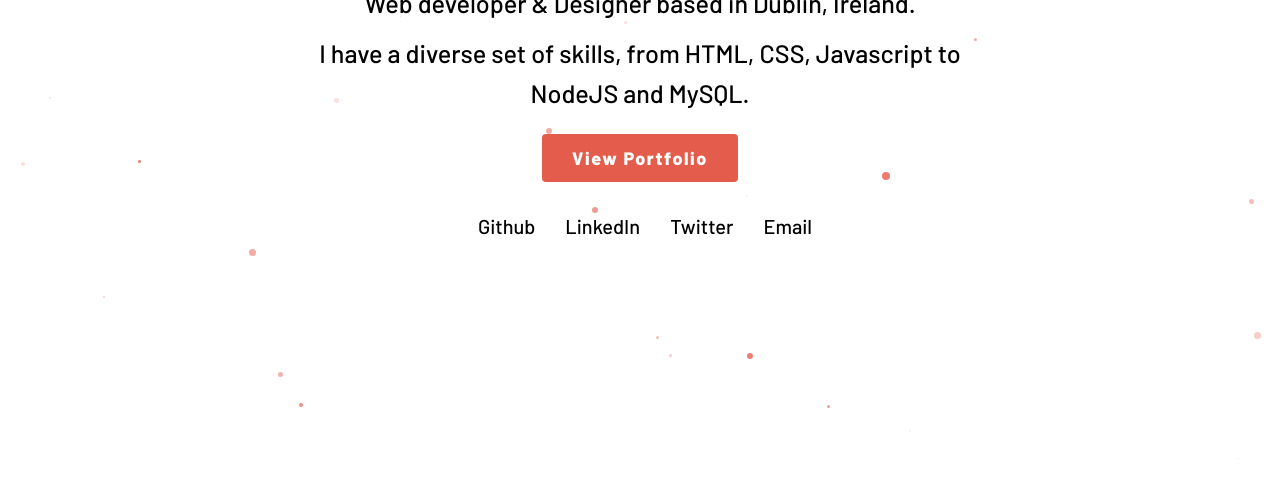
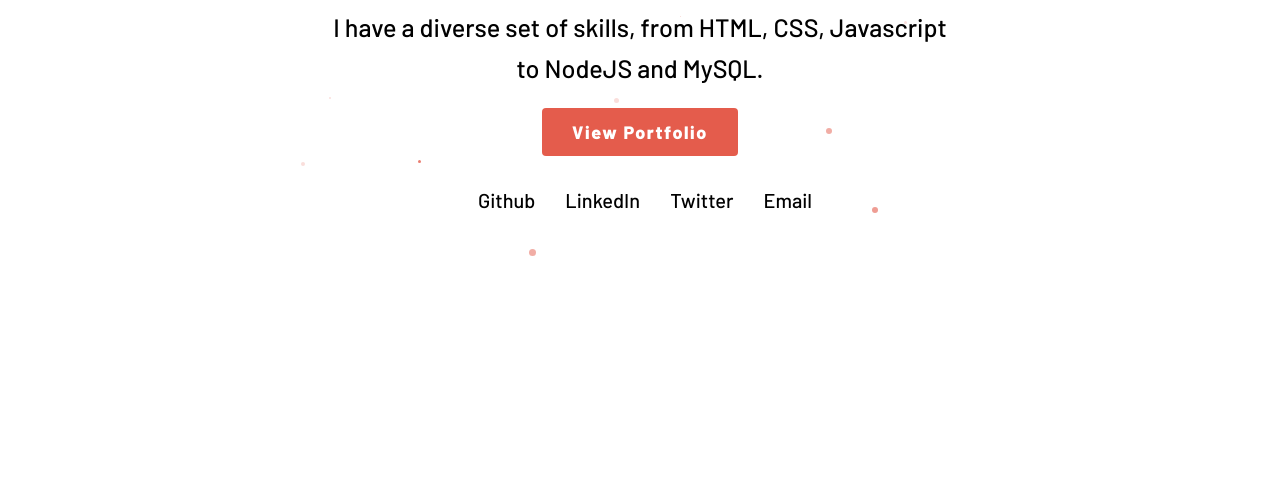
Before and after one commit to bucinskas/bucinskas.github.io, a plain HTML site: page index.html in a window 1280 px wide. Shown: the part 359-851 px from the top of the page. After the commit the page ends 800 px from the top, so only its background shows below. Drawn offline with Linux system fonts and the light colour scheme.

Commit message:
new commit4

```diff
--- a/css/4-layouts/_home-page.sass
+++ b/css/4-layouts/_home-page.sass
@@ -1,12 +1,11 @@
 .home
   height: 100vh
-  overflow: hidden
-  padding: 2%
+  position: relative
   .intro-wrapper
-
-    z-index: 10
+    box-sizing: border-box
     max-width: 100%
     width: 720px
+    position: relative
     text-align: center
     margin: 0 auto
     padding: 2em 3em
```
Also changed, not shown: css/main.css, 1 other file.
